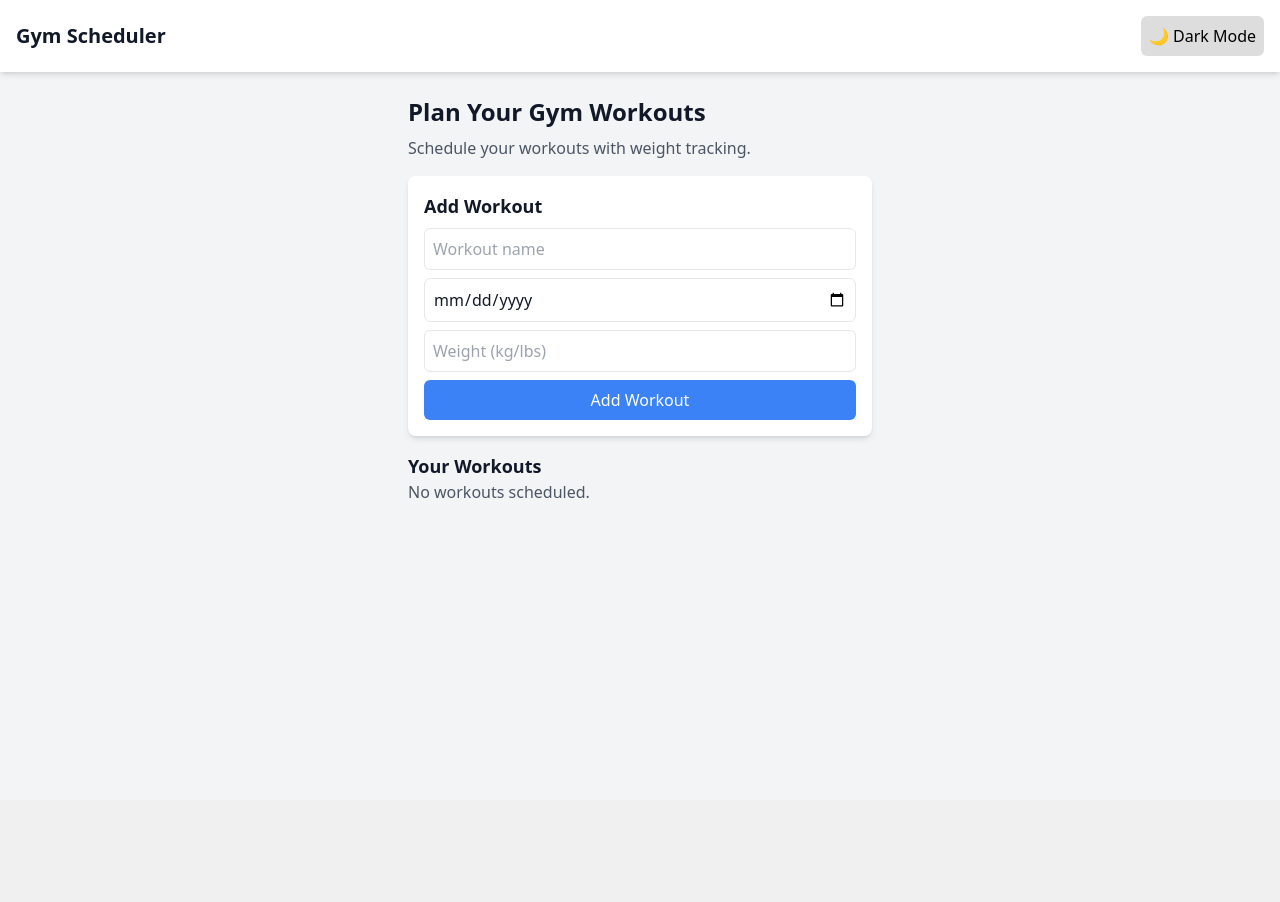
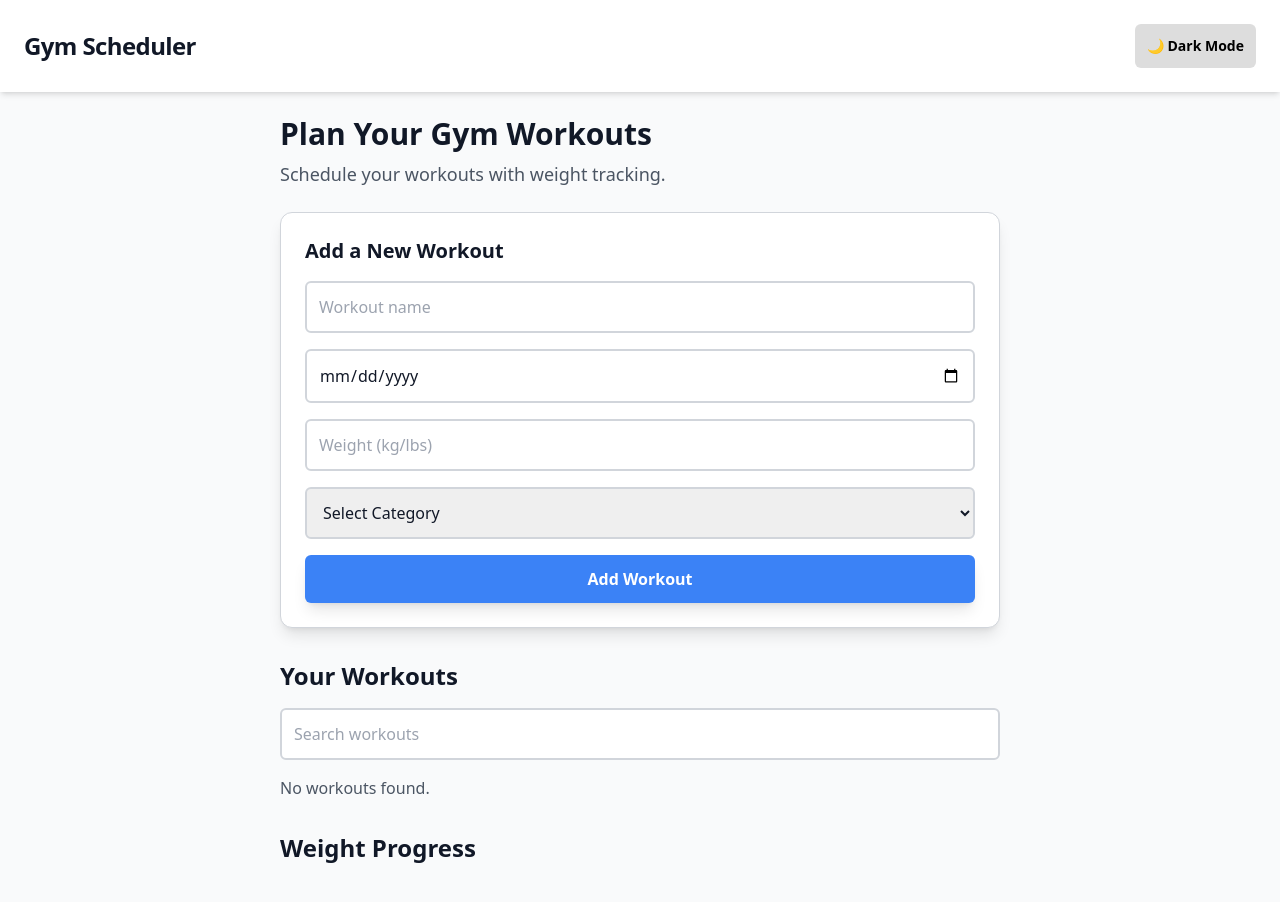
Before and after one commit to MateuszCharizard/mainWeb2, a Next.js app: page /secret in a window 1280 px wide. Before the commit the page ends 800 px from the top, so only its background shows below. Built offline with nearby package versions, Linux system fonts and the light colour scheme.

Commit message:
Features

```diff
--- a/package.json
+++ b/package.json
@@ -10,10 +10,12 @@
     "lint": "next lint"
   },
   "dependencies": {
+    "@headlessui/react": "^2.2.0",
     "framer-motion": "^12.1.0",
     "latest": "^0.2.0",
     "next": "^15.1.6",
     "react": "^18.2.0",
+    "react-chartjs-2": "^5.3.0",
     "react-dom": "^18.2.0",
     "react-hot-toast": "^2.5.1"
   },
--- a/pages/index.js
+++ b/pages/index.js
@@ -2,6 +2,7 @@ import { useTheme } from "/components/themeContext";
 import { motion } from "framer-motion";
 import { toast, Toaster } from "react-hot-toast";
 import { useEffect, useState } from "react";
+import Link from 'next/link';
 
 const fadeInOutVariant = {
   hidden: { opacity: 0, y: 20 },
@@ -115,17 +116,17 @@ const Index = () => {
             title: "SchedlGym",
             text: "Schedule your gym workouts:",
             link: "Coming Really Soon!",
-            url: "#"
+            href: "/secret"  // Use /secret as internal link
           }, {
             title: "Schedl",
             text: "Schedule tasks with ease:",
             link: "Start Scheduling!",
-            url: "https://schedl.pro"
+            url: "https://schedl.pro" // External URL
           }, {
             title: "BuildWebHost",
             text: "In progress...",
             link: "Coming Soon!",
-            url: "#"
+            url: "#" // External URL placeholder
           }].map((item, index) => (
             <motion.div
               key={index}
@@ -143,6 +144,13 @@ const Index = () => {
               <motion.p className="text-lg mb-6">
                 {item.text}
               </motion.p>
+              {item.href ? (
+                // Internal link for the /secret page
+                <Link href={item.href} className="text-lg font-semibold underline">
+                  {item.link}
+                </Link>
+              ) : (
+                // External link handled by the redirect function
                 <motion.button
                   onClick={() => handleRedirect(item.url)}
                   className="text-lg font-semibold underline"
@@ -151,6 +159,7 @@ const Index = () => {
                 >
                   {item.link}
                 </motion.button>
+              )}
             </motion.div>
           ))}
         </motion.div>
--- a/pages/secret.js
+++ b/pages/secret.js
@@ -1,6 +1,8 @@
 import { useState, useEffect } from 'react';
 import { motion } from 'framer-motion';
 import { Toaster, toast } from 'react-hot-toast';
+import { Line } from 'react-chartjs-2';
+import Chart from 'chart.js/auto';
 
 export default function Home() {
   const [darkMode, setDarkMode] = useState(false);
@@ -8,11 +10,20 @@ export default function Home() {
   const [workout, setWorkout] = useState('');
   const [date, setDate] = useState('');
   const [weight, setWeight] = useState('');
+  const [category, setCategory] = useState('');
+  const [filteredWorkouts, setFilteredWorkouts] = useState([]);
+  const [searchTerm, setSearchTerm] = useState('');
 
   useEffect(() => {
     const savedTheme = localStorage.getItem("theme");
     if (savedTheme) {
       setDarkMode(savedTheme === "dark");
+    }
+
+    const savedWorkouts = JSON.parse(localStorage.getItem("workouts"));
+    if (savedWorkouts) {
+      setWorkouts(savedWorkouts);
+      setFilteredWorkouts(savedWorkouts);
     }
   }, []);
 
@@ -21,14 +32,25 @@ export default function Home() {
     localStorage.setItem("theme", darkMode ? "dark" : "light");
   }, [darkMode]);
 
+  useEffect(() => {
+    localStorage.setItem("workouts", JSON.stringify(workouts));
+    setFilteredWorkouts(workouts.filter(item =>
+      item.workout.toLowerCase().includes(searchTerm.toLowerCase()) ||
+      item.category.toLowerCase().includes(searchTerm.toLowerCase())
+    ));
+  }, [workouts, searchTerm]);
+
   const addWorkout = (e) => {
     e.preventDefault();
-    if (!workout || !date || !weight) return;
-    setWorkouts([...workouts, { workout, date, weight }]);
+    if (!workout || !date || !weight || !category) return;
+
+    const newWorkout = { workout, date, weight, category };
+    setWorkouts([...workouts, newWorkout]);
     toast.success("Workout added successfully!");
     setWorkout('');
     setDate('');
     setWeight('');
+    setCategory('');
   };
 
   const removeWorkout = (index) => {
@@ -36,13 +58,25 @@ export default function Home() {
     toast.error("Workout removed");
   };
 
+  const weightData = {
+    labels: workouts.map((item) => item.date),
+    datasets: [{
+      label: 'Weight Progress',
+      data: workouts.map((item) => parseFloat(item.weight)),
+      fill: false,
+      borderColor: '#4CAF50',
+      tension: 0.1,
+    }],
+  };
+
   return (
-    <div className={`min-h-screen transition-all duration-300 ${darkMode ? 'bg-gray-900 text-white' : 'bg-gray-100 text-gray-900'}`}>
+    <div className={`min-h-screen transition-all duration-300 ${darkMode ? 'bg-gray-900 text-white' : 'bg-gray-50 text-gray-900'}`}>
       <Toaster position="top-center" />
-      <nav className={`p-4 flex justify-between items-center shadow-md ${darkMode ? 'bg-gray-800' : 'bg-white'}`}>
-        <h1 className="text-xl font-bold">Gym Scheduler</h1>
+
+      <nav className={`p-6 flex justify-between items-center shadow-md ${darkMode ? 'bg-gray-800' : 'bg-white'}`}>
+        <h1 className="text-2xl font-bold tracking-tight">Gym Scheduler</h1>
         <button
-          className="p-2 rounded-md transition-all duration-300"
+          className="p-3 rounded-md text-sm transition-all duration-300 font-semibold"
           style={{ background: darkMode ? '#555' : '#ddd', color: darkMode ? 'white' : 'black' }}
           onClick={() => setDarkMode(!darkMode)}
         >
@@ -50,54 +84,75 @@ export default function Home() {
         </button>
       </nav>
 
-      <div className="p-6 max-w-lg mx-auto">
-        <h2 className="text-2xl font-bold">Plan Your Gym Workouts</h2>
-        <p className="mt-2 text-gray-600 dark:text-gray-400">Schedule your workouts with weight tracking.</p>
+      <div className="p-6 max-w-3xl mx-auto">
+        <h2 className="text-3xl font-semibold mb-2">Plan Your Gym Workouts</h2>
+        <p className="text-lg text-gray-600 dark:text-gray-400">Schedule your workouts with weight tracking.</p>
 
-        <form onSubmit={addWorkout} className="mt-4 p-4 rounded-lg shadow-md bg-white dark:bg-gray-800">
-          <h2 className="text-lg font-bold mb-2">Add Workout</h2>
+        <form onSubmit={addWorkout} className="mt-6 p-6 rounded-xl shadow-lg bg-white dark:bg-gray-800 border border-gray-300 dark:border-gray-700">
+          <h3 className="text-xl font-bold mb-4">Add a New Workout</h3>
+
           <input
             type="text"
             placeholder="Workout name"
             value={workout}
             onChange={(e) => setWorkout(e.target.value)}
-            className="w-full p-2 mb-2 border rounded-md dark:bg-gray-700 dark:text-white"
+            className="w-full p-3 mb-4 rounded-md border-2 border-gray-300 dark:bg-gray-700 dark:border-gray-600 dark:text-white transition duration-300 focus:outline-none focus:border-blue-500"
           />
           <input
             type="date"
             value={date}
             onChange={(e) => setDate(e.target.value)}
-            className="w-full p-2 mb-2 border rounded-md dark:bg-gray-700 dark:text-white"
+            className="w-full p-3 mb-4 rounded-md border-2 border-gray-300 dark:bg-gray-700 dark:border-gray-600 dark:text-white transition duration-300 focus:outline-none focus:border-blue-500"
           />
           <input
             type="number"
             placeholder="Weight (kg/lbs)"
             value={weight}
             onChange={(e) => setWeight(e.target.value)}
-            className="w-full p-2 mb-2 border rounded-md dark:bg-gray-700 dark:text-white"
+            className="w-full p-3 mb-4 rounded-md border-2 border-gray-300 dark:bg-gray-700 dark:border-gray-600 dark:text-white transition duration-300 focus:outline-none focus:border-blue-500"
           />
-          <button className="w-full bg-blue-500 text-white p-2 rounded-md">Add Workout</button>
+          <select
+            value={category}
+            onChange={(e) => setCategory(e.target.value)}
+            className="w-full p-3 mb-4 rounded-md border-2 border-gray-300 dark:bg-gray-700 dark:border-gray-600 dark:text-white transition duration-300 focus:outline-none focus:border-blue-500"
+          >
+            <option value="">Select Category</option>
+            <option value="Cardio">Cardio</option>
+            <option value="Strength">Strength</option>
+            <option value="Flexibility">Flexibility</option>
+          </select>
+
+          <button className="w-full py-3 bg-blue-500 text-white font-semibold rounded-md shadow-lg hover:bg-blue-600 focus:outline-none transition duration-300">
+            Add Workout
+          </button>
         </form>
 
-        <div className="mt-4">
-          <h2 className="text-lg font-bold">Your Workouts</h2>
-          {workouts.length === 0 && <p className="text-gray-600">No workouts scheduled.</p>}
-          <ul className="mt-2">
-            {workouts.map((item, index) => (
+        <div className="mt-8">
+          <h3 className="text-2xl font-semibold mb-4">Your Workouts</h3>
+          <input
+            type="text"
+            placeholder="Search workouts"
+            value={searchTerm}
+            onChange={(e) => setSearchTerm(e.target.value)}
+            className="w-full p-3 mb-4 rounded-md border-2 border-gray-300 dark:bg-gray-700 dark:border-gray-600 dark:text-white transition duration-300 focus:outline-none focus:border-blue-500"
+          />
+          {filteredWorkouts.length === 0 && <p className="text-gray-600">No workouts found.</p>}
+          <ul className="space-y-4">
+            {filteredWorkouts.map((item, index) => (
               <motion.li
                 key={index}
                 initial={{ opacity: 0, y: 10 }}
                 animate={{ opacity: 1, y: 0 }}
                 transition={{ duration: 0.3 }}
-                className="p-2 bg-gray-200 dark:bg-gray-700 rounded-md mt-1 flex justify-between items-center"
+                className="flex justify-between items-center p-4 bg-gray-200 dark:bg-gray-700 rounded-xl shadow-md"
               >
                 <div>
-                  <p className="font-bold">{item.workout} - {item.date}</p>
-                  <p className="text-sm text-gray-600 dark:text-gray-400">Weight: {item.weight} kg/lbs</p>
+                  <p className="font-semibold text-lg">{item.workout} - {item.date}</p>
+                  <p className="text-sm text-gray-600 dark:text-gray-400">Weight: {item.weight} kg/lbs | Category: {item.category}</p>
                 </div>
                 <button
                   onClick={() => removeWorkout(index)}
-                  className="bg-red-500 text-white px-3 py-1 rounded-md"
+                  className="bg-red-500 text-white p-2 rounded-md hover:bg-red-600 transition duration-300"
                 >
                   ❌
                 </button>
@@ -105,6 +160,13 @@ export default function Home() {
             ))}
           </ul>
         </div>
+
+        <div className="mt-8">
+          <h3 className="text-2xl font-semibold mb-4">Weight Progress</h3>
+          {workouts.length > 0 && (
+            <Line data={weightData} options={{ responsive: true }} />
+          )}
+        </div>
       </div>
     </div>
   );
```
Also changed, not shown: 1 other file (tests, documents, lock files or other folders). Lines whose indentation alone changed are shown as unchanged.
